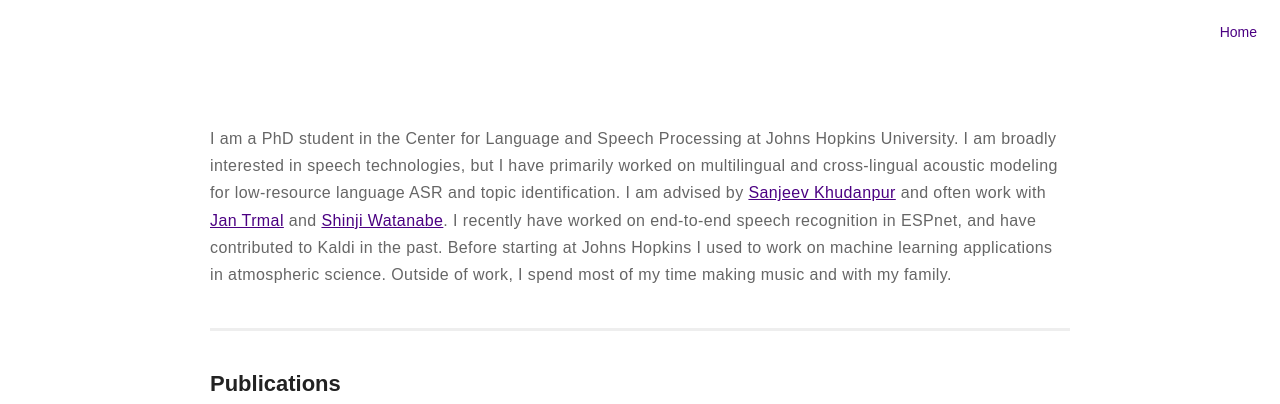
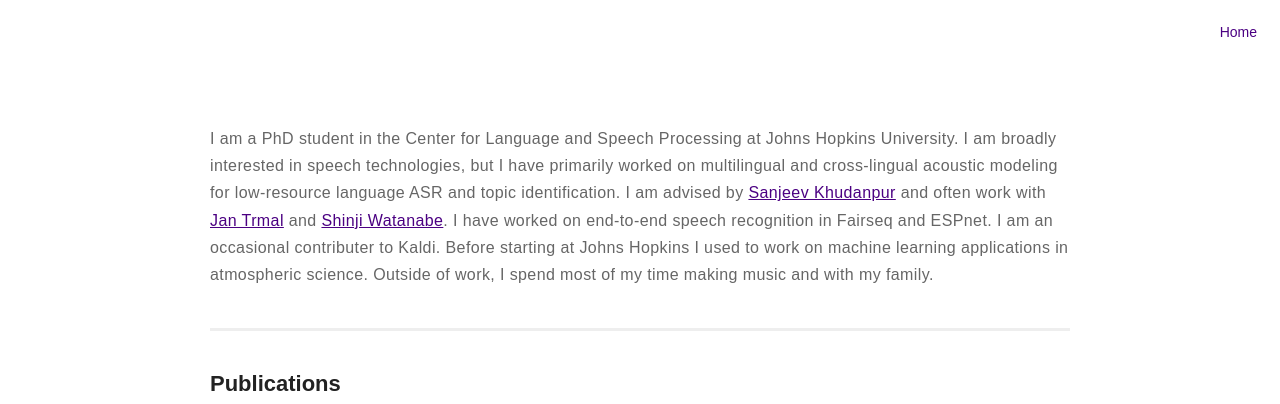
Before and after one commit to m-wiesner/m-wiesner.github.io, a Jekyll site: the page built from about.md, in a window 1280 px wide. Shown: the top 404 px of the page. Built offline with Jekyll 4.4.1, drawn with Linux system fonts in a browser that asks for light colours.

Commit message:
Update About To include Fairseq

```diff
--- a/about.md
+++ b/about.md
@@ -12,8 +12,8 @@ low-resource language ASR and topic identification. I am advised by
 and often work with
 <a href="https://www.clsp.jhu.edu/faculty/jan-trmal">Jan Trmal</a> and
 <a href="https://www.clsp.jhu.edu/faculty/shinji-watanabe">Shinji Watanabe</a>.
-I recently have worked on end-to-end speech recognition in ESPnet, and have
-contributed to Kaldi in the past. Before starting at Johns Hopkins I used to
+I have worked on end-to-end speech recognition in Fairseq and ESPnet. I am an occasional
+contributer to Kaldi. Before starting at Johns Hopkins I used to
 work on machine learning applications in atmospheric science. Outside of work,
 I spend most of my time making music and with my family.</p>
 
```
